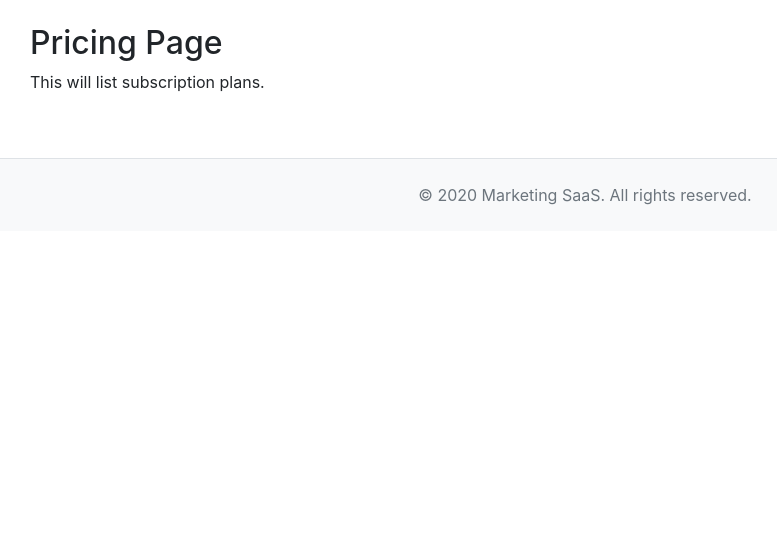
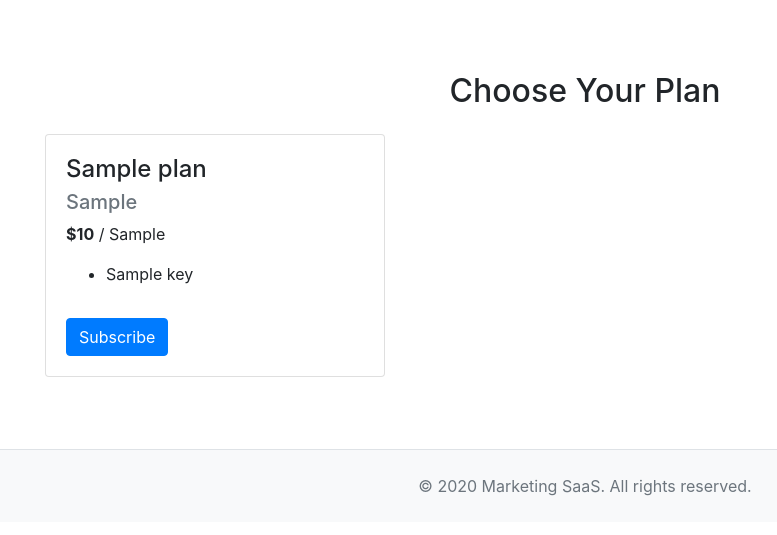
Before and after one commit to dannyobrien761/theodysseymarketer, a Django app: template subscriptions/templates/subscriptions/pricing.html in a window 1280 px wide. Shown: the part 59-594 px from the top of the page, without its empty margins (55-832 px from the left). Run offline with Django 3.2, Linux system fonts and the light colour scheme; the template is opened without the code that fills it: most values are stand-ins (such as "Sample title", 1, 10 or a date in 2020); data that the repository does not hold is empty.

Commit message:
updated pricing.html template

```diff
--- a/subscriptions/templates/subscriptions/pricing.html
+++ b/subscriptions/templates/subscriptions/pricing.html
@@ -1,6 +1,27 @@
 {% extends 'base.html' %}
+{% block title %}Pricing Plans{% endblock %}
 
 {% block content %}
-  <h2>Pricing Page</h2>
-  <p>This will list subscription plans.</p>
+<div class="container mt-5">
+  <h2 class="mb-4 text-center">Choose Your Plan</h2>
+  <div class="row">
+    {% for plan in plans %}
+      <div class="col-md-4 mb-4">
+        <div class="card h-100">
+          <div class="card-body">
+            <h4 class="card-title">{{ plan.name }}</h4>
+            <h5 class="card-subtitle text-muted">{{ plan.billing_cycle|capfirst }}</h5>
+            <p class="card-text mt-2"><strong>${{ plan.price }}</strong> / {{ plan.billing_cycle }}</p>
+            <ul class="mt-3">
+              {% for key, value in plan.features.items %}
+                <li>{{ key }}</li>
+              {% endfor %}
+            </ul>
+            <a href="#" class="btn btn-primary mt-3">Subscribe</a>
+          </div>
+        </div>
+      </div>
+    {% endfor %}
+  </div>
+</div>
 {% endblock %}
```
